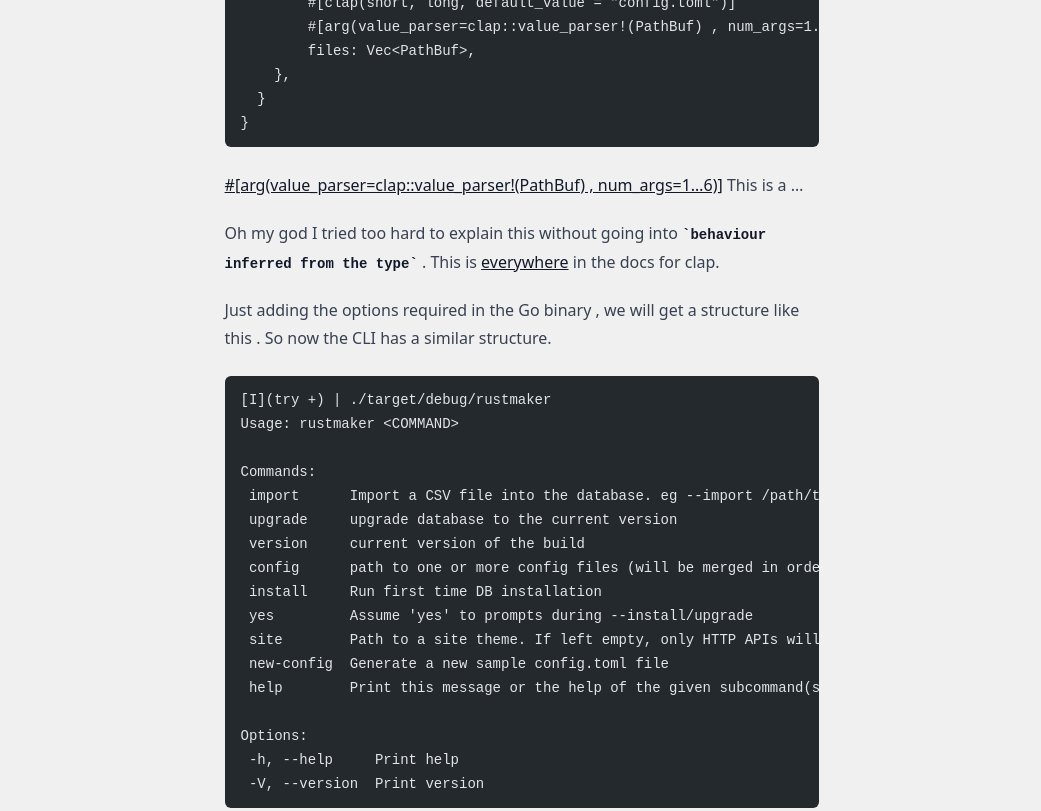
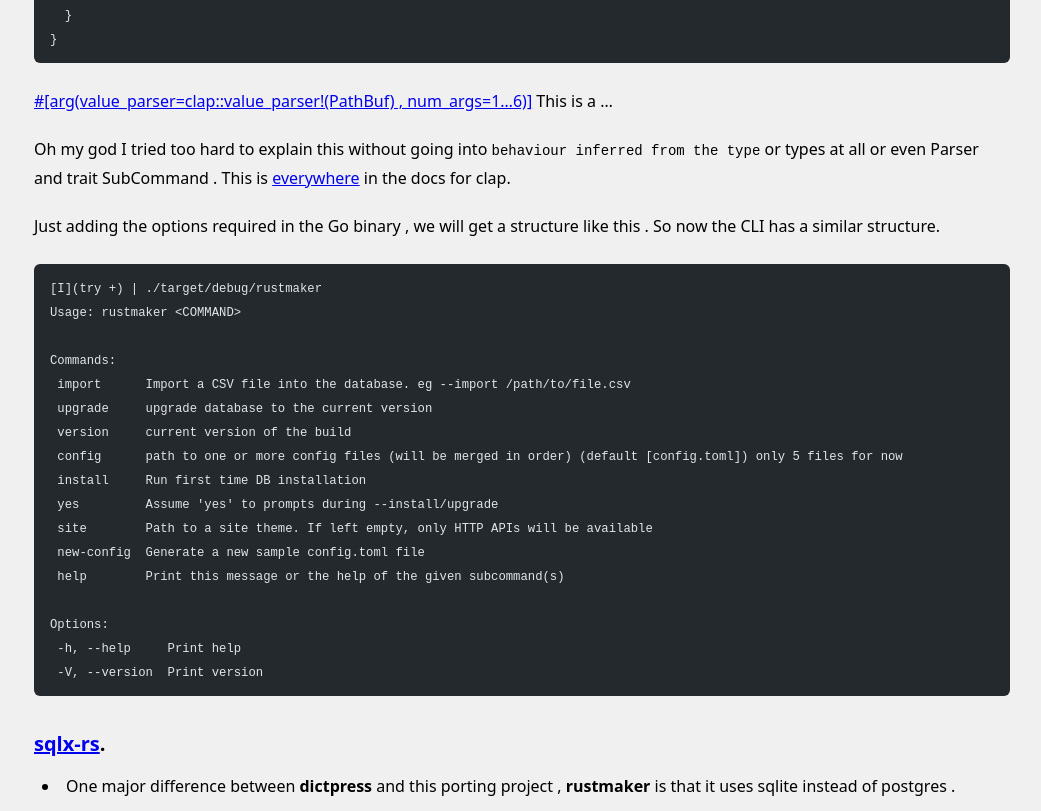
Before and after one commit to imtherealnaska/rabbitholes, an Astro site: page /blog/dictpress-rust-porting-part-1 in a window 1280 px wide. Shown: the part 1820-2631 px from the top of the page, without its empty margins (118-1159 px from the left). Built offline with nearby package versions, Linux system fonts and the light colour scheme; Astro itself is replaced by a stand-in of ours; code samples lack their colours.

Commit message:
Finally some peace:

```diff
--- a/src/content/blog/dictpress-rust-porting-part-1/index.md
+++ b/src/content/blog/dictpress-rust-porting-part-1/index.md
@@ -75,7 +75,7 @@
 [#[arg(value_parser=clap::value_parser!(PathBuf) , num_args=1..6)]](https://docs.rs/clap/latest/clap/_derive/index.html#arg-attributes)
 This is a ....
 
-Oh my god I tried too hard to explain this without going into `behaviour inferred from the type` . This is [everywhere](https://docs.rs/clap/latest/clap/_derive/index.html#arg-attributes:~:text=behavior%20inferred%20from%20the%20field%20type) in the docs for clap.
+Oh my god I tried too hard to explain this without going into `behaviour inferred from the type` or types at all or even Parser and trait SubCommand . This is [everywhere](https://docs.rs/clap/latest/clap/_derive/index.html#arg-attributes:~:text=behavior%20inferred%20from%20the%20field%20type) in the docs for clap.
 
 
 Just adding the options required in the Go binary , we will get a structure like this .
--- a/src/pages/blog/[...slug].astro
+++ b/src/pages/blog/[...slug].astro
@@ -1,6 +1,6 @@
 ---
+import { Image } from "astro:assets";
 import { type CollectionEntry, getCollection } from "astro:content";
-import { Image } from "astro:assets";
 
 import BaseLayout from "@/layouts/BaseLayout.astro";
 
@@ -41,7 +41,7 @@
       {formatDate(entry.data.publicationDate)}
     </p>
     <hr class="mb-6 mt-3 opacity-25" />
-    <div class="content prose mx-auto dark:prose-invert">
+    <div class="content prose-base mx-auto dark:prose-invert">
       <Content />
     </div>
   </div>
```
